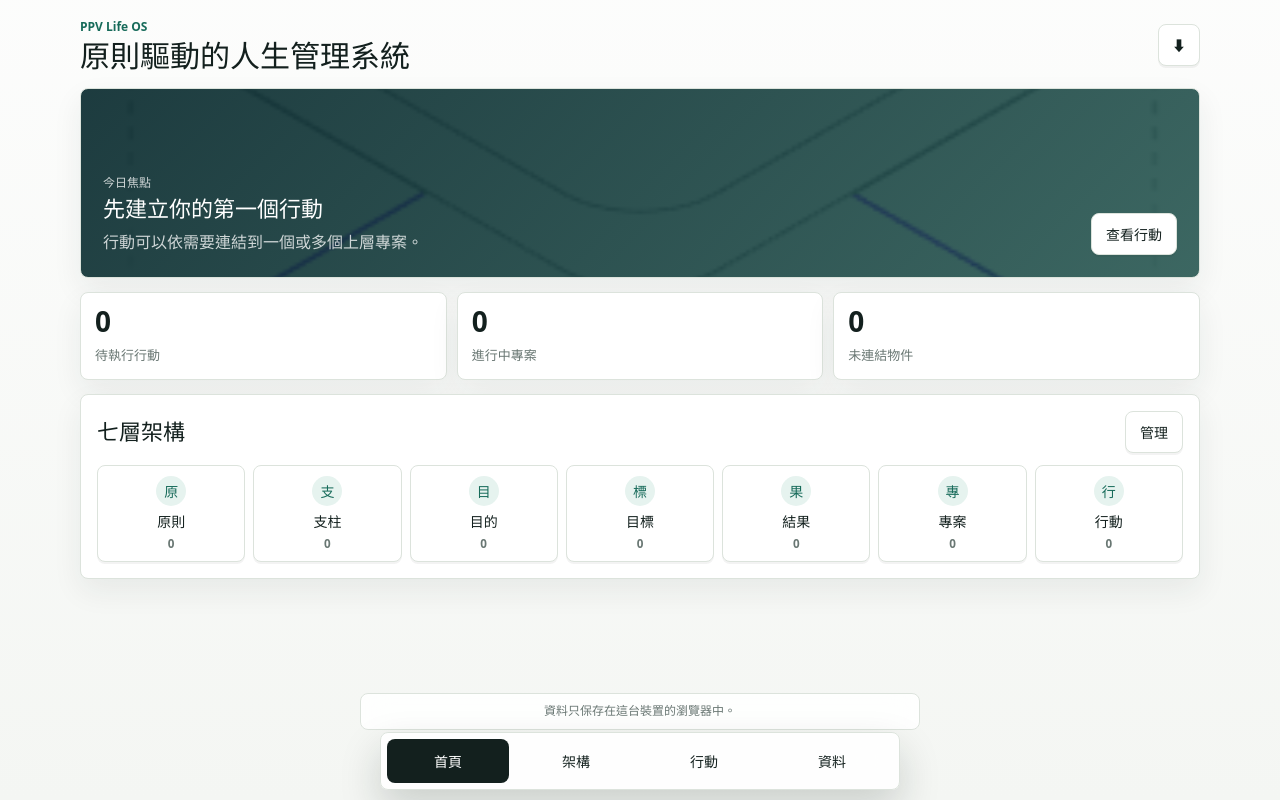
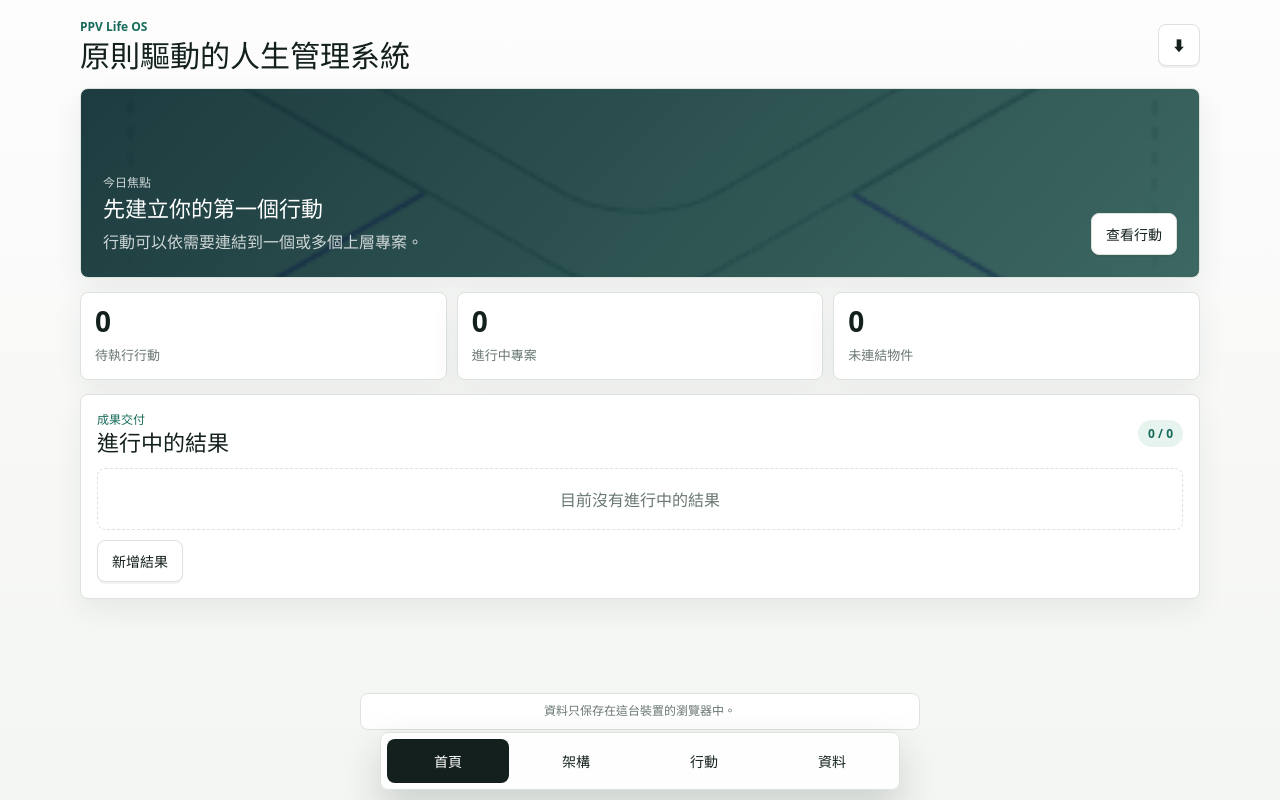
Before and after one commit to sheyoshan/ppv-lifeos-pwa, a React (Vite) app: page / in a window 1280 px wide. Built offline with nearby package versions, Linux system fonts and the light colour scheme.

Commit message:
Focus home on active outcomes

```diff
--- a/src/App.css
+++ b/src/App.css
@@ -120,6 +120,58 @@
 .metric-card span {
   color: var(--muted);
   font-size: 13px;
+}
+
+.outcome-list,
+.outcome-empty {
+  display: grid;
+  gap: 10px;
+}
+
+.outcome-card {
+  display: grid;
+  width: 100%;
+  gap: 10px;
+  min-height: 128px;
+  justify-content: stretch;
+  padding: 14px;
+  text-align: left;
+}
+
+.outcome-card-head {
+  display: flex;
+  align-items: center;
+  gap: 10px;
+}
+
+.outcome-card-head strong {
+  display: block;
+  color: var(--ink);
+  line-height: 1.25;
+}
+
+.outcome-card-head small,
+.outcome-card p,
+.outcome-meta {
+  color: var(--muted);
+  font-size: 13px;
+}
+
+.outcome-card p {
+  display: -webkit-box;
+  overflow: hidden;
+  -webkit-box-orient: vertical;
+  -webkit-line-clamp: 2;
+}
+
+.outcome-meta {
+  display: flex;
+  flex-wrap: wrap;
+  gap: 6px 12px;
+}
+
+.outcome-empty button {
+  justify-self: start;
 }
 
 .layer-grid {
--- a/src/App.tsx
+++ b/src/App.tsx
@@ -204,6 +204,8 @@ function App() {
   const actionItems = items.filter((item) => item.layer === 'action')
   const pendingActions = actionItems.filter((item) => item.status !== 'done')
   const activeProjects = items.filter((item) => item.layer === 'project' && item.status !== 'done')
+  const activeOutcomes = items.filter((item) => item.layer === 'outcome' && item.status === 'active')
+  const featuredOutcomes = getFeaturedOutcomes(activeOutcomes)
   const unlinkedItems = items.filter((item) => getLayer(item.layer).parent && item.parentIds.length === 0)
   const selectedItem = items.find((item) => item.id === selectedItemId) ?? null
 
@@ -319,6 +321,16 @@ function App() {
     setActiveTab('map')
     setPanelMode('edit')
     setNotice(`正在編輯：${item.title}`)
+  }
+
+  function openOutcomeRelationship(item: LifeItem) {
+    setSelectedItemId(item.id)
+    setEditingId(null)
+    setDraft(emptyDraft('outcome'))
+    setActiveLayer('outcome')
+    setActiveTab('map')
+    setPanelMode('relationship')
+    setNotice(`正在查看結果：${item.title}`)
   }
 
   function deleteEditingItem() {
@@ -437,31 +449,13 @@ function App() {
               <Metric label="未連結物件" value={unlinkedItems.length} />
             </div>
 
-            <section className="section-block">
-              <div className="section-heading">
-                <h2>七層架構</h2>
-                <button type="button" onClick={() => setActiveTab('map')}>
-                  管理
-                </button>
-              </div>
-              <div className="layer-grid">
-                {layers.map((layer) => (
-                  <button
-                    className="layer-tile"
-                    type="button"
-                    key={layer.id}
-                    onClick={() => {
-                      startCreate(layer.id)
-                      setActiveTab('map')
-                    }}
-                  >
-                    <span>{layer.short}</span>
-                    <strong>{layer.label}</strong>
-                    <small>{items.filter((item) => item.layer === layer.id).length}</small>
-                  </button>
-                ))}
-              </div>
-            </section>
+            <OutcomeFocusList
+              items={items}
+              outcomes={featuredOutcomes}
+              totalCount={activeOutcomes.length}
+              onCreate={() => startCreate('outcome')}
+              onOpen={openOutcomeRelationship}
+            />
           </section>
         )}
 
@@ -791,6 +785,62 @@ function ItemForm({
         )}
       </div>
     </form>
+  )
+}
+
+function OutcomeFocusList({
+  items,
+  outcomes,
+  totalCount,
+  onCreate,
+  onOpen,
+}: {
+  items: LifeItem[]
+  outcomes: LifeItem[]
+  totalCount: number
+  onCreate: () => void
+  onOpen: (item: LifeItem) => void
+}) {
+  return (
+    <section className="section-block">
+      <div className="section-heading">
+        <div>
+          <p className="eyebrow">成果交付</p>
+          <h2>進行中的結果</h2>
+        </div>
+        <span className="count-pill">
+          {outcomes.length} / {totalCount}
+        </span>
+      </div>
+
+      {outcomes.length > 0 ? (
+        <div className="outcome-list">
+          {outcomes.map((item) => (
+            <button className="outcome-card" type="button" key={item.id} onClick={() => onOpen(item)}>
+              <div className="outcome-card-head">
+                <span className="node-badge">{getLayer(item.layer).short}</span>
+                <div>
+                  <strong>{item.title}</strong>
+                  <small>{statusLabels[item.status]}</small>
+                </div>
+              </div>
+              <p>{item.note || '尚未加入說明。'}</p>
+              <div className="outcome-meta">
+                <span>{dateSummary(item) || '未排日期'}</span>
+                <span>{connectionSummary(item, items)}</span>
+              </div>
+            </button>
+          ))}
+        </div>
+      ) : (
+        <div className="outcome-empty">
+          <EmptyState label="目前沒有進行中的結果" />
+          <button type="button" onClick={onCreate}>
+            新增結果
+          </button>
+        </div>
+      )}
+    </section>
   )
 }
 
@@ -1200,6 +1250,28 @@ function getVisibleLayerItems(
     .sort((left, right) => compareItems(left, right, preference))
 }
 
+function getFeaturedOutcomes(outcomes: LifeItem[]) {
+  return [...outcomes].sort(compareOutcomeFocus).slice(0, 5)
+}
+
+function compareOutcomeFocus(left: LifeItem, right: LifeItem) {
+  const leftDate = getOutcomePriorityDate(left)
+  const rightDate = getOutcomePriorityDate(right)
+
+  if (!leftDate && !rightDate) {
+    return right.updatedDate.localeCompare(left.updatedDate) || left.title.localeCompare(right.title, 'zh-Hant')
+  }
+  if (!leftDate) return 1
+  if (!rightDate) return -1
+
+  const compared = leftDate.localeCompare(rightDate)
+  return compared === 0 ? left.title.localeCompare(right.title, 'zh-Hant') : compared
+}
+
+function getOutcomePriorityDate(item: LifeItem) {
+  return item.dueDate || item.scheduledDate
+}
+
 function matchesDateFilter(item: LifeItem, filter: DateFilter) {
   if (filter === 'all') return true
   if (filter === 'done') return item.status === 'done'
```
